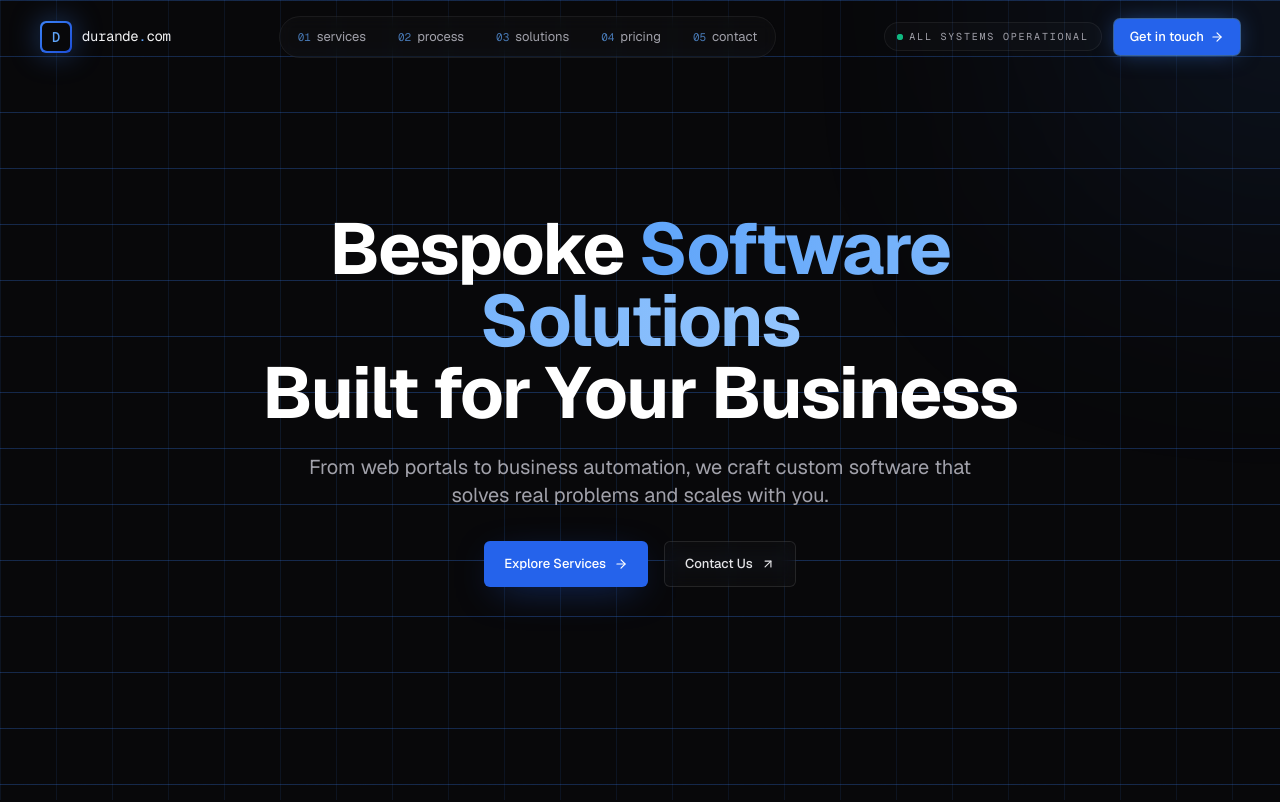
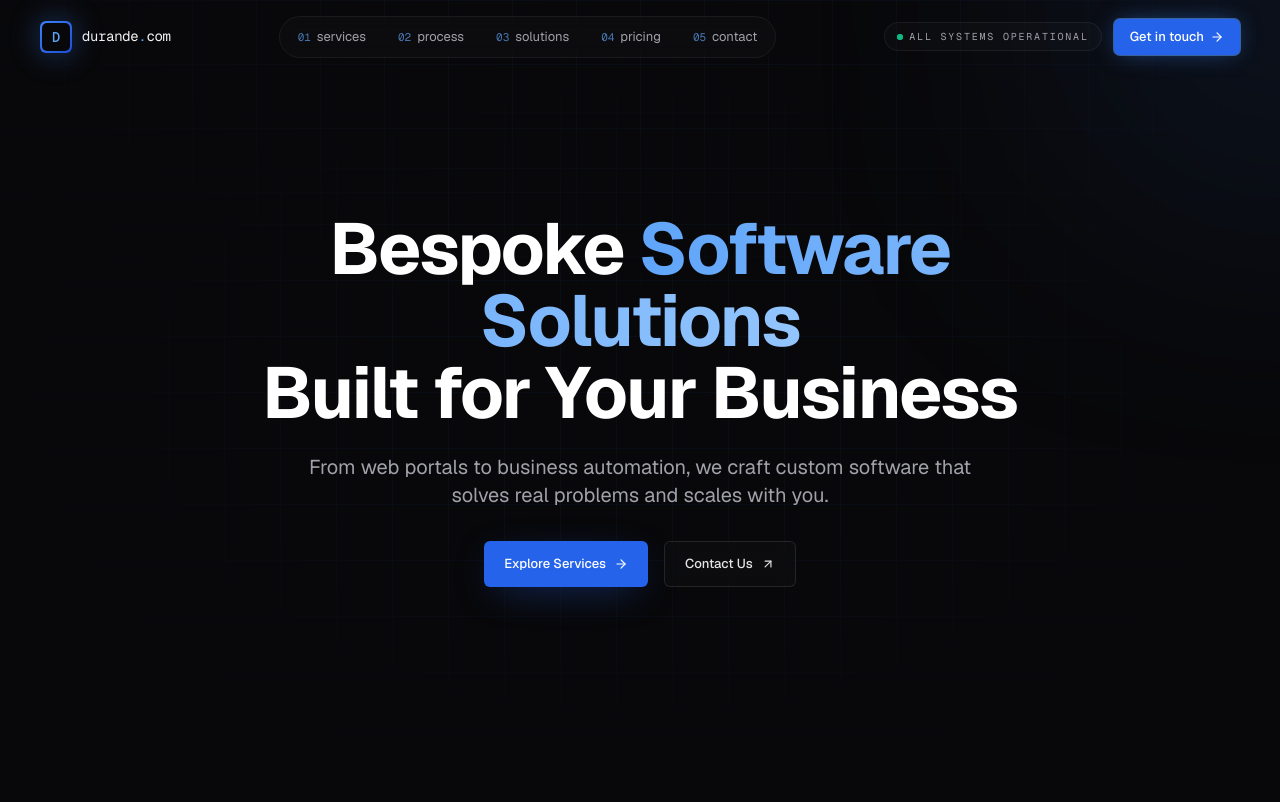
Before and after one commit to online4302-cyber/durande-website1, a React (Vite) app: page / in a window 1280 px wide. Shown: the top 802 px of the page. Built offline with nearby package versions, Linux system fonts and the light colour scheme.

Commit message:
Update DurandeWebsite.jsx

```diff
--- a/src/components/DurandeWebsite.jsx
+++ b/src/components/DurandeWebsite.jsx
@@ -166,14 +166,18 @@ const GridBgLight = ({ opacity = 0.5 }) => (
   />
 );
 
-/* Site-wide blue grid — fixed behind all content, spans the whole page */
+/* Site-wide grid — subtle ambient texture, fades out toward the edges */
 const GlobalGrid = () => (
   <div
     className="pointer-events-none fixed inset-0 z-0"
     style={{
       backgroundImage:
-        "linear-gradient(rgba(59,130,246,0.28) 1px, transparent 1px), linear-gradient(90deg, rgba(59,130,246,0.10) 1px, transparent 1px)",
-      backgroundSize: "56px 56px",
+        "linear-gradient(rgba(59,130,246,0.05) 1px, transparent 1px), linear-gradient(90deg, rgba(59,130,246,0.05) 1px, transparent 1px)",
+      backgroundSize: "64px 64px",
+      maskImage:
+        "radial-gradient(ellipse 110% 85% at 50% 0%, black 10%, transparent 60%)",
+      WebkitMaskImage:
+        "radial-gradient(ellipse 110% 85% at 50% 0%, black 10%, transparent 60%)",
     }}
   />
 );
```
